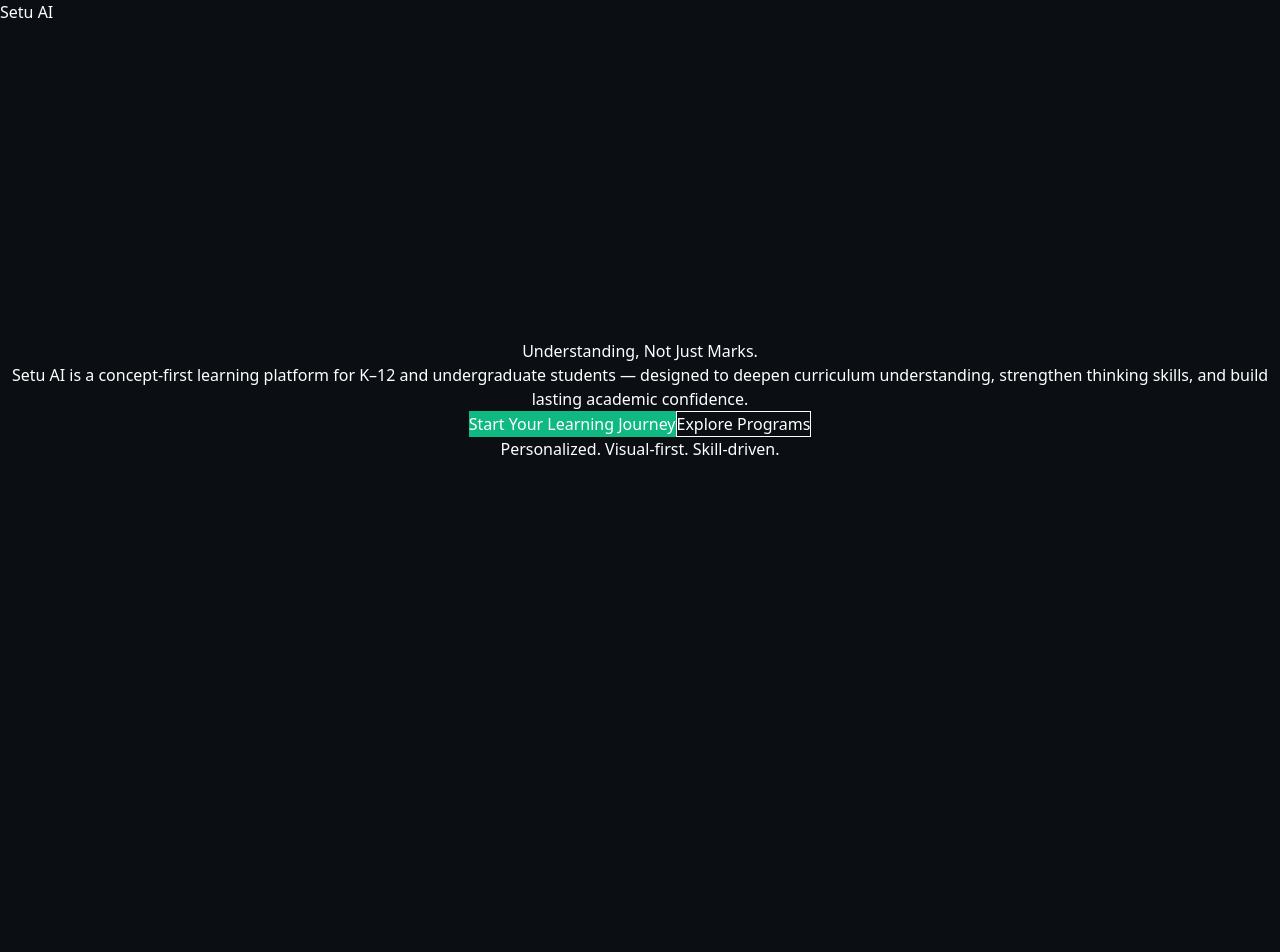
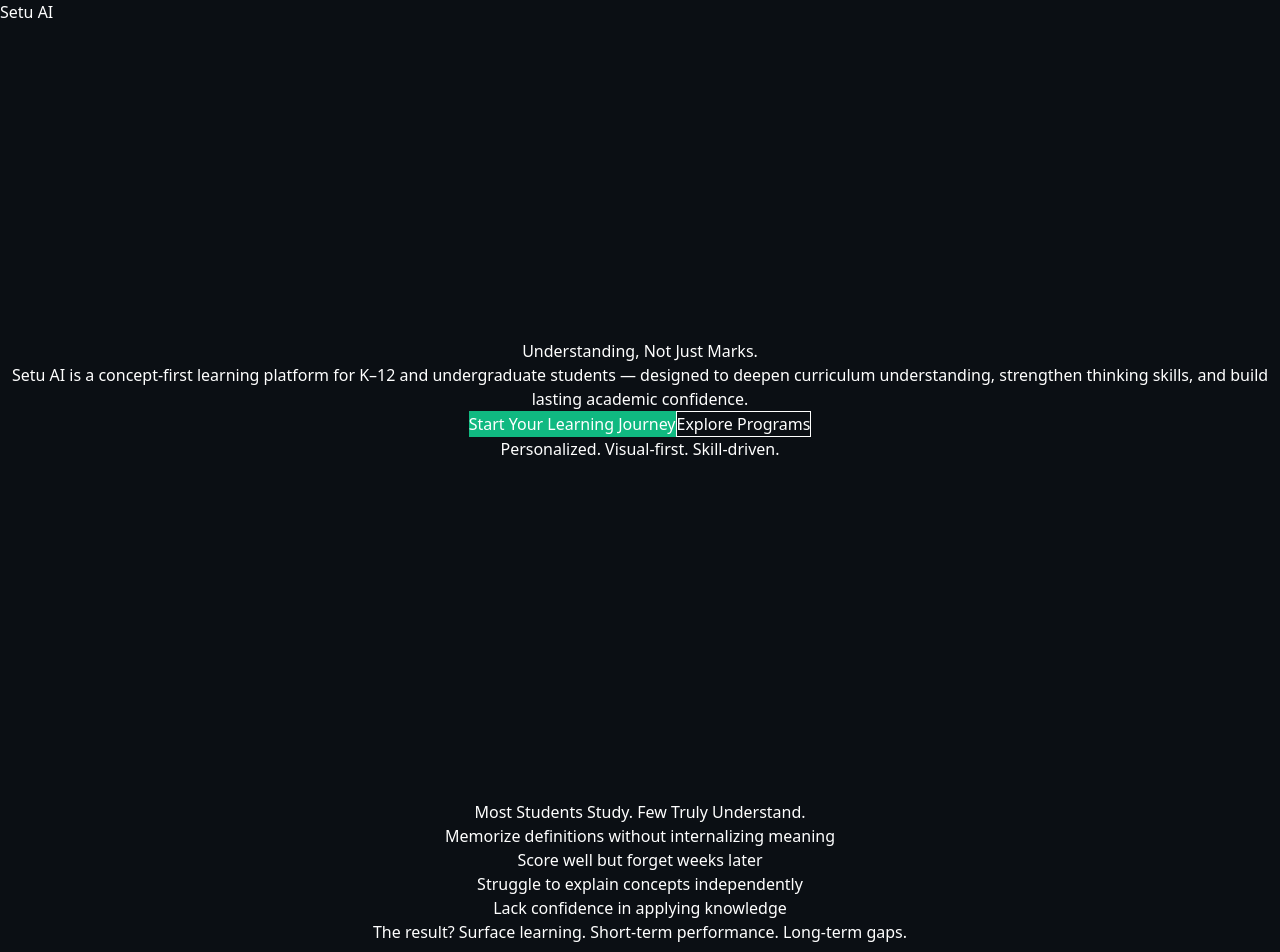
Before and after one commit to gaurav-shinde-07/Setu.ai, a Next.js app: page / in a window 1280 px wide. Shown: the top 952 px of the page. Before the commit the page ends 800 px from the top, so only its background shows below. Built offline with nearby package versions, Linux system fonts and the light colour scheme.

Commit message:
Integrated Problem section into homepage

```diff
--- a/app/page.tsx
+++ b/app/page.tsx
@@ -1,11 +1,13 @@
 import Navbar from "../components/Navbar";
 import Hero from "../components/Hero";
+import Problem from "../components/Problem";
 
 export default function Home() {
   return (
     <main>
       <Navbar />
       <Hero />
+      <Problem />
     </main>
   );
 }
```
